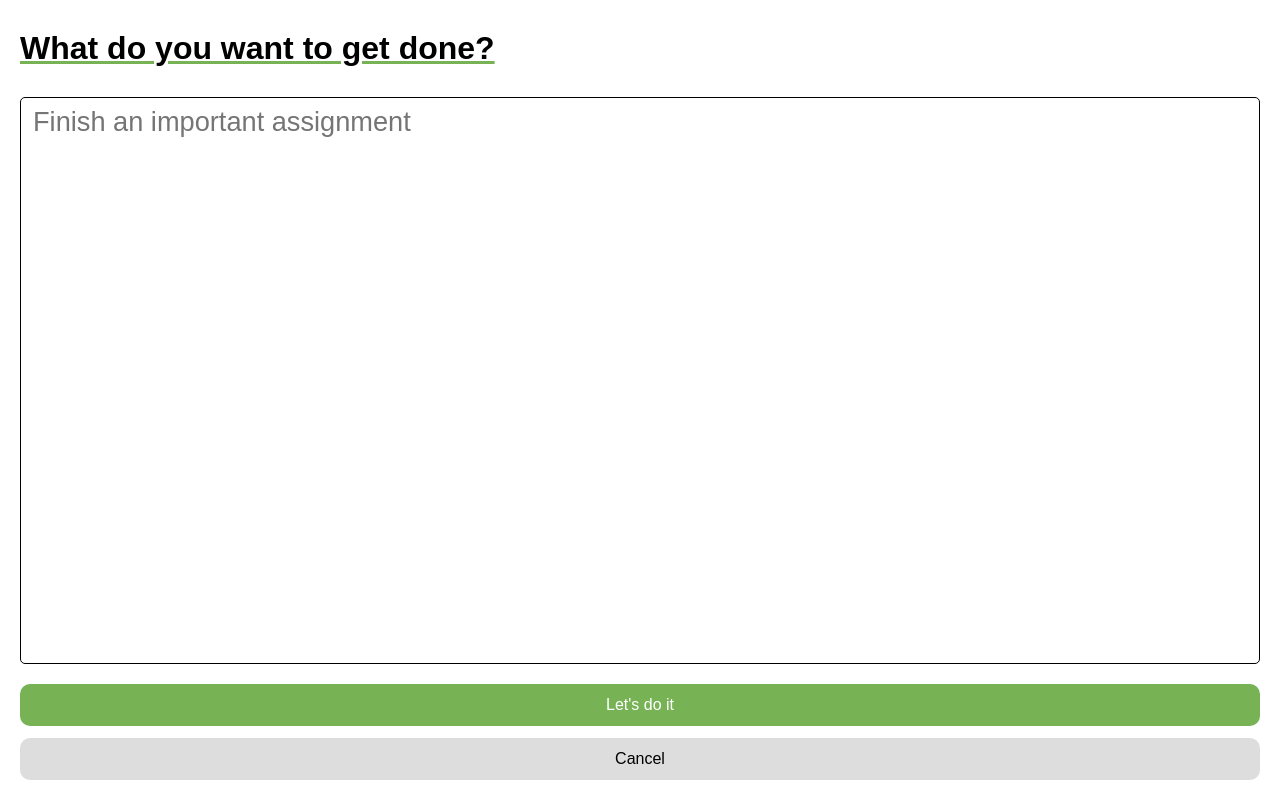
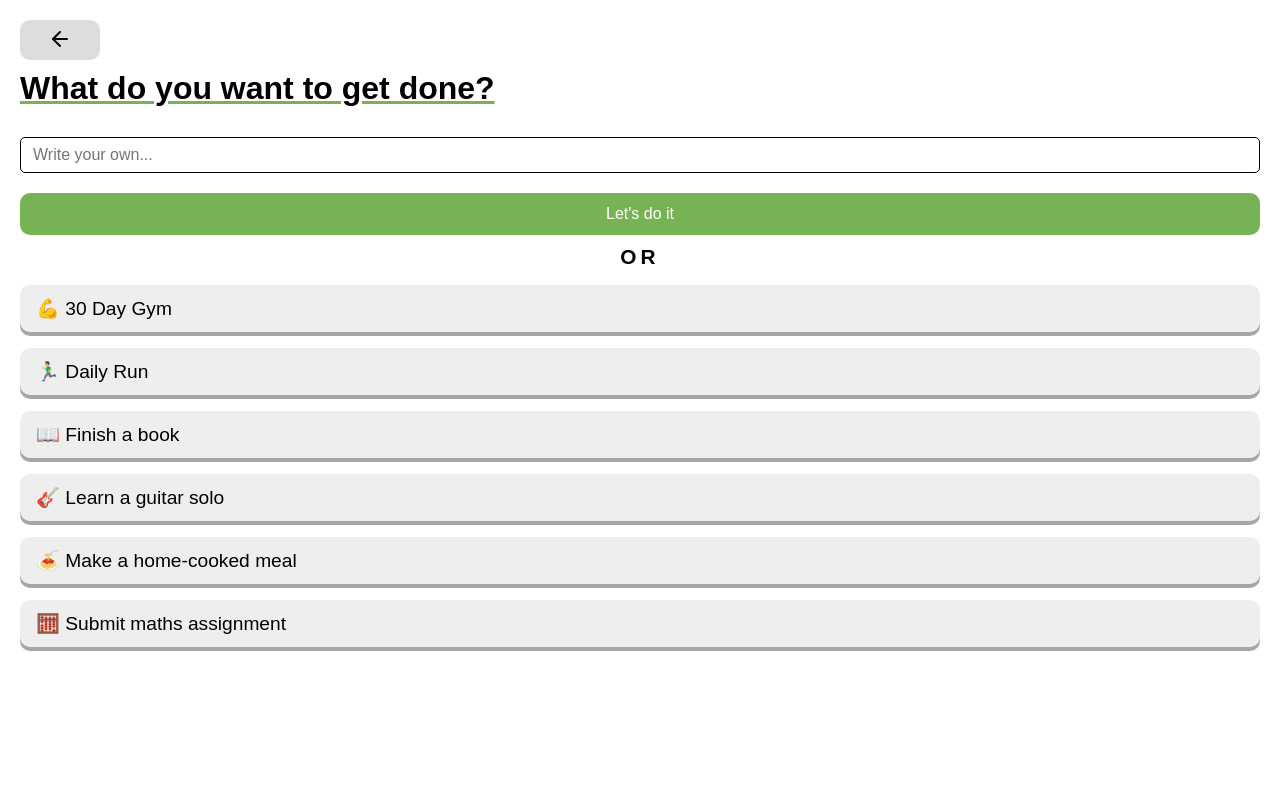
Before and after one commit to giraugh/gecko, a React (Create React App) app in the folder frontend/: page /new in a window 1280 px wide. Built offline with nearby package versions, Linux system fonts and the light colour scheme.

Commit message:
Create goal flow

```diff
--- a/frontend/package.json
+++ b/frontend/package.json
@@ -9,6 +9,7 @@
     "@testing-library/react": "^11.1.0",
     "@testing-library/user-event": "^12.1.10",
     "axios": "^0.21.1",
+    "md5": "^2.3.0",
     "react": "^17.0.1",
     "react-dom": "^17.0.1",
     "react-hook-form": "^6.15.4",
--- a/frontend/src/components/BackButton/BackButton.js
+++ b/frontend/src/components/BackButton/BackButton.js
@@ -5,7 +5,7 @@ import arrowLeft from 'res/arrow-left.svg';
 const BackButton = (props) => {
   return (
     <div>
-      <StyledButton {...props}>
+      <StyledButton type="button" {...props}>
         <img src={arrowLeft} alt="" />
       </StyledButton>
     </div>
--- /dev/null
+++ b/frontend/src/components/SelectInput/SelectInput.js
@@ -0,0 +1,32 @@
+import {
+  Wrapper,
+  StyledLabel,
+  StyledSelect,
+} from './selectInputStyle';
+
+const SelectInput = ({
+  label,
+  id,
+  name,
+  register,
+  wrapperStyle,
+  options = [],
+  ...props
+}) => (
+  <Wrapper style={wrapperStyle}>
+    {label && <StyledLabel htmlFor={id}>{label}</StyledLabel>}
+
+    <StyledSelect
+      id={id}
+      name={name}
+      ref={register}
+      {...props}
+    >
+      {options.map((option, i) =>
+        <option value={option.value} key={i}>{option.label}</option>
+      )}
+    </StyledSelect>
+  </Wrapper>
+);
+
+export default SelectInput;
--- /dev/null
+++ b/frontend/src/components/SelectInput/selectInputStyle.js
@@ -0,0 +1,21 @@
+import styled from '@emotion/styled';
+
+export const Wrapper = styled.div`
+  margin: 20px 0;
+  display: flex;
+  flex-direction: column;
+`;
+
+export const StyledLabel = styled.label`
+  display: block;
+  padding-bottom: 4px;
+`;
+
+export const StyledSelect = styled.select`
+  font: inherit;
+  width: 100%;
+  border: 1px solid ${props => props.theme.text};
+  border-radius: 5px;
+  padding: 8px 12px;
+  box-sizing: border-box;
+`;
--- a/frontend/src/components/index.js
+++ b/frontend/src/components/index.js
@@ -1,4 +1,5 @@
 export { default as TextInput } from './TextInput/TextInput';
+export { default as SelectInput } from './SelectInput/SelectInput';
 export { default as Button } from './Button/Button';
 export { default as BackButton } from './BackButton/BackButton';
 export { default as Person } from './Person/Person';
--- a/frontend/src/pages/CreateTask/CreateTask.js
+++ b/frontend/src/pages/CreateTask/CreateTask.js
@@ -1,67 +1,168 @@
 import { useState } from 'react';
 import { useForm } from 'react-hook-form';
 import { useHistory } from 'react-router-dom';
+import md5 from 'md5';
 
 import {
   TextInput,
   Button,
+  BackButton,
+  Person,
+  SelectInput,
 } from 'components';
 
 import {
   Container,
   Title,
+  Or,
+  Prefab,
+  MoneyInput,
 } from './createTaskStyle';
 
+const people = [
+  {
+    id: 1,
+    name: 'Burt Macklin',
+    email: 'burt@macklin.fbi',
+    phone: 5555555555,
+  },
+  {
+    id: 2,
+    name: 'Ben Grant',
+    email: 'benjamin.grantgra0007@gmail.com',
+    phone: 5555555555,
+  },
+];
+
 const CreateTask = () => {
-  const { handleSubmit, register } = useForm();
+  const { handleSubmit, register, setValue } = useForm({
+    shouldUnregister: false,
+  });
   const { push } = useHistory();
   const [step, setStep] = useState(0);
 
-  const onSubmit = data => console.log(data);
+  const onSubmit = data => {
+    //TODO create goal in API
+    push('/goal/0');
+  };
 
   return (
     <Container onSubmit={handleSubmit(onSubmit)}>
       {step === 0 && (
         <>
+          <BackButton onClick={() => push('/home')} />
           <Title>What do you want to get done?</Title>
           <TextInput
-            type="textarea"
+            type="text"
             id="task_name"
             name="task_name"
             register={register}
-            style={{
-              fontSize: '1.7em',
-            }}
-            wrapperStyle={{
-              flex: 1,
-            }}
-            placeholder={'Finish an important assignment'}
+            placeholder={'Write your own...'}
           />
           <Button type="button" onClick={() => setStep(1)}>Let's do it</Button>
-          <div style={{ height: 12 }}></div>
-          <Button type="button" variant="secondary" onClick={() => push('/home')}>Cancel</Button>
+          <Or>OR</Or>
+          <Prefab type="button" onClick={() => {
+            setValue('task_name', '💪 30 Day Gym');
+            setStep(1);
+          }}>💪 30 Day Gym</Prefab>
+          <Prefab type="button" onClick={() => {
+            setValue('task_name', '🏃‍♂️ Daily Run');
+            setStep(1);
+          }}>🏃‍♂️ Daily Run</Prefab>
+          <Prefab type="button" onClick={() => {
+            setValue('task_name', '📖 Finish a book');
+            setStep(1);
+          }}>📖 Finish a book</Prefab>
+          <Prefab type="button" onClick={() => {
+            setValue('task_name', '🎸 Learn a guitar solo');
+            setStep(1);
+          }}>🎸 Learn a guitar solo</Prefab>
+          <Prefab type="button" onClick={() => {
+            setValue('task_name', '🍝 Make a home-cooked meal');
+            setStep(1);
+          }}>🍝 Make a home-cooked meal</Prefab>
+          <Prefab type="button" onClick={() => {
+            setValue('task_name', '🧮 Submit maths assignment');
+            setStep(1);
+          }}>🧮 Submit maths assignment</Prefab>
         </>
       )}
 
       {step === 1 && (
         <>
+          <BackButton onClick={() => setStep(0)} />
           <Title>Choose a friend to hold you accountable</Title>
+          <br />
+
+          {people.map(person =>
+            <a key={person.id} href="#" style={{ textDecoration: 'none', color: 'inherit' }} onClick={(e) => {
+              e.preventDefault();
+              setValue('person', person.id);
+              setStep(2);
+            }}>
+              <Person
+                name={person.name}
+                image={`https://www.gravatar.com/avatar/${md5(person.email)}?d=retro`}
+              />
+            </a>
+          )}
+
+          <br />
           <TextInput
-            type="textarea"
-            id="task_name"
-            name="task_name"
+            label="Invite a friend"
+            type="phone"
+            placeholder={'📞 Mobile number'}
+          />
+          <Button type="button">Invite</Button>
+        </>
+      )}
+
+      {step === 2 && (
+        <>
+          <BackButton onClick={() => setStep(1)} />
+          <Title>How much will you pledge?</Title>
+
+          <MoneyInput>
+            <span>$</span>
+            <TextInput
+              type="number"
+              id="amount"
+              name="amount"
+              register={register}
+              placeholder={'30'}
+              wrapperStyle={{ flex: 1 }}
+            />
+          </MoneyInput>
+
+          <Title>Choose a charity</Title>
+
+          <SelectInput
+            id="charity"
+            name="charity"
+            register={register}
+            options={[{ label: 'Divide between all charities', value: '' }, { label: 'More charities from api', value: 0 }]}
+          />
+
+          <Button type="button" onClick={() => setStep(3)}>Next</Button>
+        </>
+      )}
+
+      {step === 3 && (
+        <>
+          <BackButton onClick={() => setStep(2)} />
+          <Title>Set your deadline</Title>
+
+          <TextInput
+            type="date"
+            id="date"
+            name="date"
             register={register}
             style={{
-              fontSize: '1.7em',
+              fontSize: '1.3em',
             }}
-            wrapperStyle={{
-              flex: 1,
-            }}
-            placeholder={'Finish an important assignment'}
           />
-          <Button type="button" onClick={() => setStep(1)}>Let's do it</Button>
-          <div style={{ height: 12 }}></div>
-          <Button type="button" variant="secondary" onClick={() => push('/home')}>Cancel</Button>
+
+          <Button type="submit">Let's do it!</Button>
         </>
       )}
     </Container>
--- a/frontend/src/pages/CreateTask/createTaskStyle.js
+++ b/frontend/src/pages/CreateTask/createTaskStyle.js
@@ -14,3 +14,34 @@ export const Title = styled.h1`
   text-decoration: underline;
   text-decoration-color: ${props => props.theme.primary};
 `;
+
+export const Or = styled.div`
+  margin: 10px 0;
+  font-size: 1.3rem;
+  font-weight: bold;
+  letter-spacing: .2em;
+  text-align: center;
+`;
+
+export const Prefab = styled.button`
+  margin: 6px 0;
+  font-size: 1.2rem;
+  display: flex;
+  align-items: center;
+  padding: 12px 16px 16px;
+  border-radius: 10px;
+  border: 0;
+  background: #EEE;
+  box-shadow: inset 0 -4px 0 rgba(0,0,0,.3);
+`;
+
+export const MoneyInput = styled.div`
+  margin: 6px 0;
+  display: flex;
+  align-items: center;
+  font-size: 1.5em;
+
+  & span {
+    margin-right: 16px;
+  }
+`;
```
Also changed, not shown: frontend/public/manifest.json, 1 other file (tests, documents, lock files or other folders).
